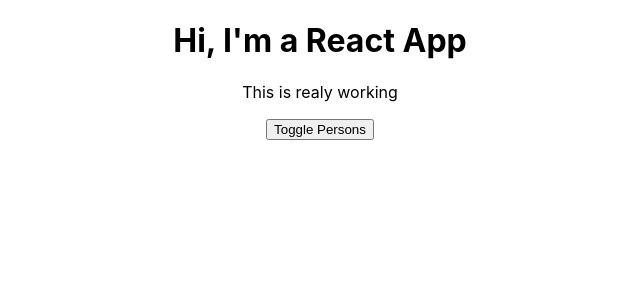
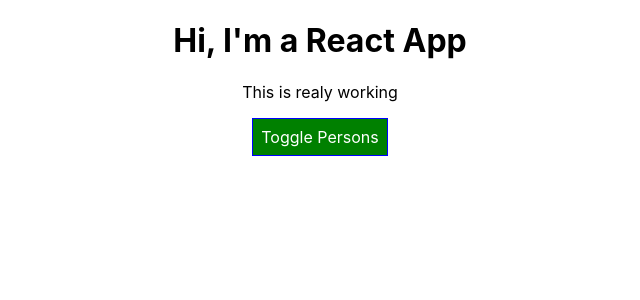
Before and after one commit to tacsio/udemy, a React (Create React App) app in the folder react/react-app/: page / in a window 1280 px wide. Shown: the top 300 px of the page, without its empty margins (320-960 px from the left). Built offline with nearby package versions, Linux system fonts and the light colour scheme.

Commit message:
add style dynamically

```diff
--- a/react/react-app/src/App.js
+++ b/react/react-app/src/App.js
@@ -43,6 +43,14 @@
   }
 
   render() {
+    const style = {
+      backgroundColor: 'green',
+      color: 'white',
+      font: 'inherit',
+      border: '1px solid blue',
+      padding: '8px',
+      cursor: 'pointer'
+    }
 
     let persons = null;
 
@@ -59,13 +67,18 @@
           })}
         </div>
       );
+
+      style.backgroundColor = 'red';
     }
 
     return (
       <div className="App">
         <h1>Hi, I'm a React App</h1>
         <p>This is realy working</p>
-        <button onClick={this.togglePersonsHandler}>Toggle Persons</button>
+        <button
+          style = {style}
+          onClick={this.togglePersonsHandler}>Toggle Persons
+        </button>
         { persons }
 
       </div>
```
